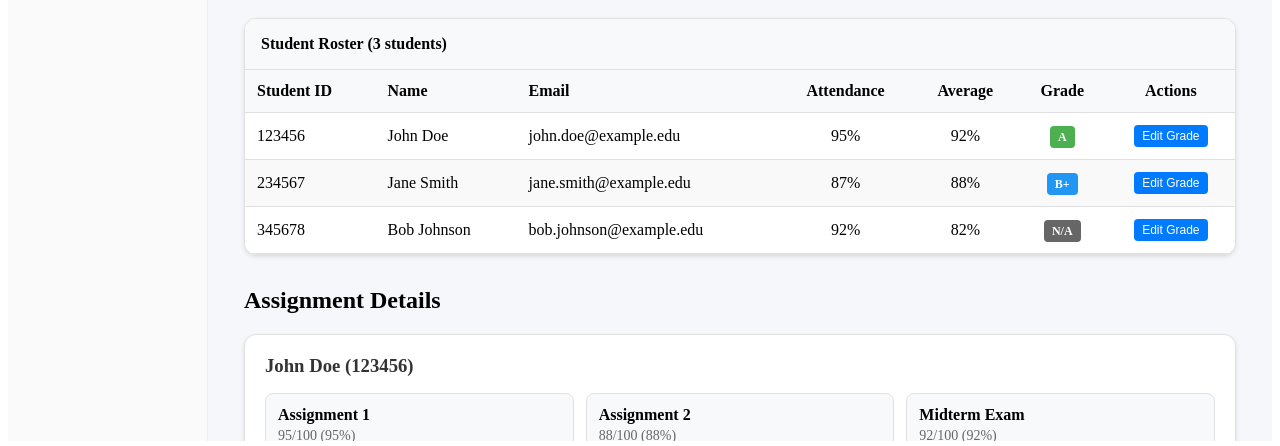
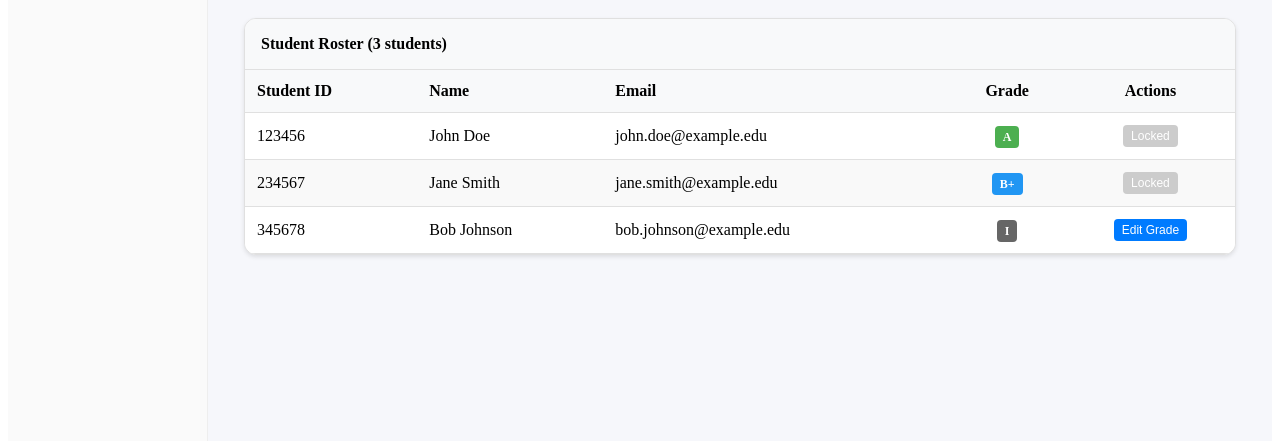
Before and after one commit to arbaig12/Full-Stack-Overflow---SAM, a React (Create React App) app: page /app/rosters in a window 1280 px wide. Shown: the part 367-813 px from the top of the page. Built offline with nearby package versions, Linux system fonts and the light colour scheme; sample sign-in values are in the browser's storage.

Commit message:
roster page functionality finished and setting up the router for academic calendar

```diff
--- a/src/pages/RostersGrading.jsx
+++ b/src/pages/RostersGrading.jsx
@@ -13,36 +13,18 @@ const sampleRosters = [
         name: 'John Doe',
         email: 'john.doe@example.edu',
         grade: 'A',
-        attendance: 95,
-        assignments: [
-          { name: 'Assignment 1', score: 95, maxScore: 100 },
-          { name: 'Assignment 2', score: 88, maxScore: 100 },
-          { name: 'Midterm Exam', score: 92, maxScore: 100 }
-        ]
       },
       {
         studentId: '234567',
         name: 'Jane Smith',
         email: 'jane.smith@example.edu',
         grade: 'B+',
-        attendance: 87,
-        assignments: [
-          { name: 'Assignment 1', score: 85, maxScore: 100 },
-          { name: 'Assignment 2', score: 90, maxScore: 100 },
-          { name: 'Midterm Exam', score: 88, maxScore: 100 }
-        ]
       },
       {
         studentId: '345678',
         name: 'Bob Johnson',
         email: 'bob.johnson@example.edu',
-        grade: null,
-        attendance: 92,
-        assignments: [
-          { name: 'Assignment 1', score: 78, maxScore: 100 },
-          { name: 'Assignment 2', score: 82, maxScore: 100 },
-          { name: 'Midterm Exam', score: 85, maxScore: 100 }
-        ]
+        grade: 'I',
       }
     ]
   },
@@ -57,24 +39,12 @@ const sampleRosters = [
         name: 'Alice Brown',
         email: 'alice.brown@example.edu',
         grade: 'A-',
-        attendance: 98,
-        assignments: [
-          { name: 'Project 1', score: 92, maxScore: 100 },
-          { name: 'Project 2', score: 95, maxScore: 100 },
-          { name: 'Final Exam', score: 89, maxScore: 100 }
-        ]
       },
       {
         studentId: '567890',
         name: 'Charlie Wilson',
         email: 'charlie.wilson@example.edu',
-        grade: 'B',
-        attendance: 85,
-        assignments: [
-          { name: 'Project 1', score: 80, maxScore: 100 },
-          { name: 'Project 2', score: 85, maxScore: 100 },
-          { name: 'Final Exam', score: 82, maxScore: 100 }
-        ]
+        grade: 'I',
       }
     ]
   }
@@ -87,6 +57,10 @@ export default function RostersGrading() {
   const [message, setMessage] = useState('');
 
   const handleGradeEdit = (studentId, currentGrade) => {
+    if (currentGrade && currentGrade.toUpperCase() !== 'I') {
+      setMessage('Grade changes are only allowed for Incompletes (I).');
+      return;
+    }
     setEditingGrade(studentId);
     setGradeInput(currentGrade || '');
   };
@@ -98,6 +72,9 @@ export default function RostersGrading() {
       setMessage('Invalid grade. Please enter a valid grade (A, A-, B+, B, B-, C+, C, C-, D+, D, F, P, NP).');
       return;
     }
+
+    const student = selectedCourse.students.find(s => s.studentId === studentId);
+    if (!student) return;
 
     // Update the grade in the selected course
     const updatedCourse = {
@@ -122,13 +99,6 @@ export default function RostersGrading() {
   const handleGradeCancel = () => {
     setEditingGrade(null);
     setGradeInput('');
-  };
-
-  const calculateAverage = (assignments) => {
-    if (assignments.length === 0) return 0;
-    const totalScore = assignments.reduce((sum, assignment) => sum + assignment.score, 0);
-    const totalMaxScore = assignments.reduce((sum, assignment) => sum + assignment.maxScore, 0);
-    return Math.round((totalScore / totalMaxScore) * 100);
   };
 
   const getGradeColor = (grade) => {
@@ -235,12 +205,6 @@ export default function RostersGrading() {
                   Email
                 </th>
                 <th style={{ padding: 12, textAlign: 'center', borderBottom: '1px solid #e0e0e0' }}>
-                  Attendance
-                </th>
-                <th style={{ padding: 12, textAlign: 'center', borderBottom: '1px solid #e0e0e0' }}>
-                  Average
-                </th>
-                <th style={{ padding: 12, textAlign: 'center', borderBottom: '1px solid #e0e0e0' }}>
                   Grade
                 </th>
                 <th style={{ padding: 12, textAlign: 'center', borderBottom: '1px solid #e0e0e0' }}>
@@ -262,12 +226,7 @@ export default function RostersGrading() {
                   <td style={{ padding: 12, borderBottom: '1px solid #e0e0e0' }}>
                     {student.email}
                   </td>
-                  <td style={{ padding: 12, textAlign: 'center', borderBottom: '1px solid #e0e0e0' }}>
-                    {student.attendance}%
-                  </td>
-                  <td style={{ padding: 12, textAlign: 'center', borderBottom: '1px solid #e0e0e0' }}>
-                    {calculateAverage(student.assignments)}%
-                  </td>
+
                   <td style={{ padding: 12, textAlign: 'center', borderBottom: '1px solid #e0e0e0' }}>
                     {editingGrade === student.studentId ? (
                       <input
@@ -331,17 +290,18 @@ export default function RostersGrading() {
                     ) : (
                       <button
                         onClick={() => handleGradeEdit(student.studentId, student.grade)}
+                        disabled={student.grade && student.grade.toUpperCase() !== 'I'}
                         style={{
                           padding: '4px 8px',
                           border: 'none',
                           borderRadius: 4,
-                          background: '#007bff',
+                          background: student.grade && student.grade.toUpperCase() !== 'I' ? '#ccc' : '#007bff',
                           color: 'white',
-                          cursor: 'pointer',
+                          cursor: student.grade && student.grade.toUpperCase() !== 'I' ? 'not-allowed' : 'pointer',
                           fontSize: 12
                         }}
                       >
-                        Edit Grade
+                        {student.grade && student.grade.toUpperCase() !== 'I' ? 'Locked' : 'Edit Grade'}
                       </button>
                     )}
                   </td>
@@ -351,60 +311,6 @@ export default function RostersGrading() {
           </table>
         </div>
       </div>
-
-      {/* Assignment Details */}
-      <div style={{ marginTop: 32 }}>
-        <h2>Assignment Details</h2>
-        <div style={{ display: 'grid', gap: 16 }}>
-          {selectedCourse.students.map(student => (
-            <div
-              key={student.studentId}
-              style={{
-                padding: 20,
-                borderRadius: 12,
-                background: '#fff',
-                border: '1px solid #e0e0e0',
-                boxShadow: '0 2px 4px rgba(0,0,0,0.1)'
-              }}
-            >
-              <h3 style={{ margin: '0 0 16px 0', color: '#333' }}>
-                {student.name} ({student.studentId})
-              </h3>
-
-              <div style={{ display: 'grid', gridTemplateColumns: 'repeat(auto-fit, minmax(200px, 1fr))', gap: 12 }}>
-                {student.assignments.map((assignment, index) => (
-                  <div
-                    key={index}
-                    style={{
-                      padding: 12,
-                      borderRadius: 8,
-                      background: '#f8f9fa',
-                      border: '1px solid #e0e0e0'
-                    }}
-                  >
-                    <div style={{ fontWeight: 'bold', marginBottom: 4 }}>
-                      {assignment.name}
-                    </div>
-                    <div style={{ color: '#666', fontSize: 14 }}>
-                      {assignment.score}/{assignment.maxScore} ({Math.round((assignment.score/assignment.maxScore)*100)}%)
-                    </div>
-                  </div>
-                ))}
-              </div>
-
-              <div style={{
-                marginTop: 12,
-                padding: 8,
-                background: '#e3f2fd',
-                borderRadius: 6,
-                textAlign: 'center'
-              }}>
-                <strong>Overall Average: {calculateAverage(student.assignments)}%</strong>
-              </div>
-            </div>
-          ))}
-        </div>
-      </div>
     </div>
   );
 }
```
Also changed, not shown: 1 other file (tests, documents, lock files or other folders).
